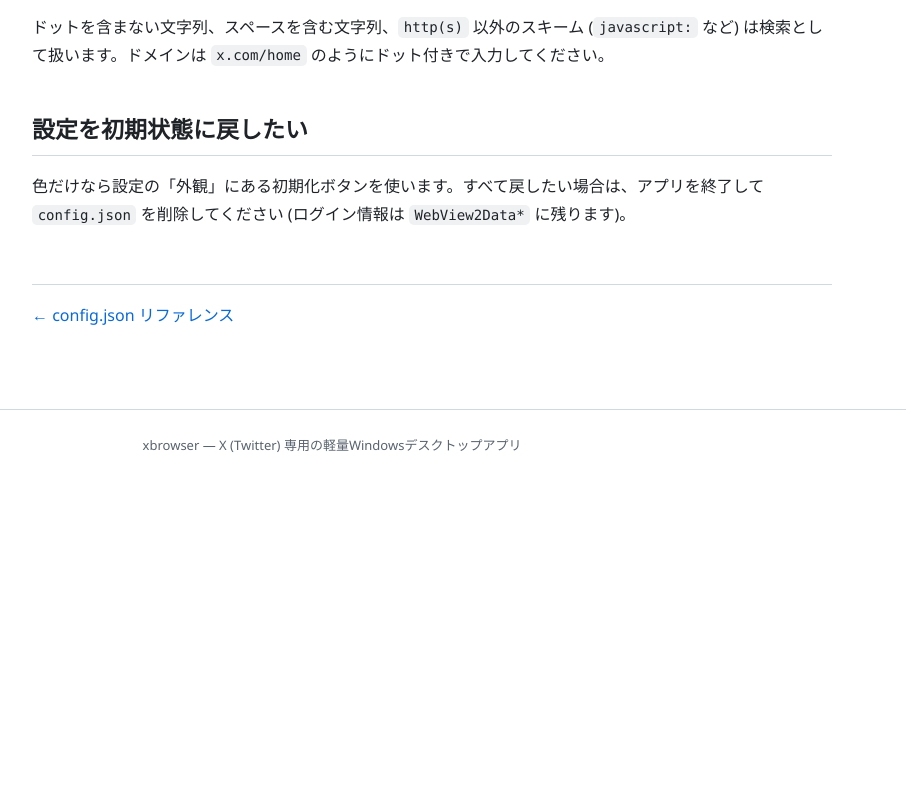
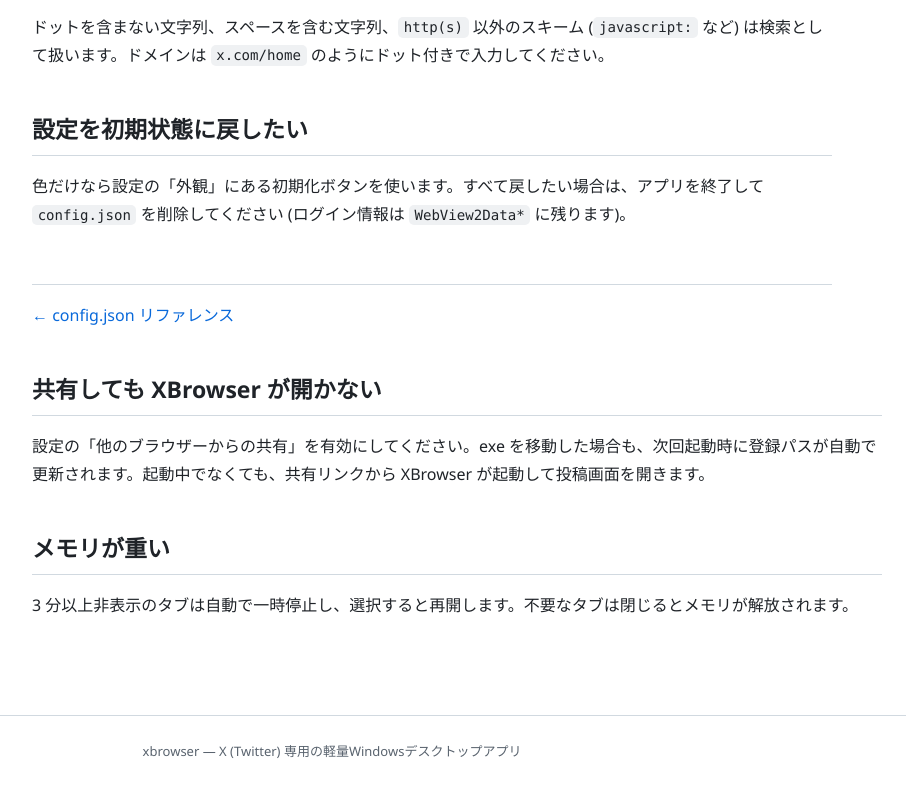
Before and after one commit to KansaiActivist/xbrowser, a browser extension: page docs/troubleshooting.html in a window 1280 px wide. Shown: the part 1152-1939 px from the top of the page, without its empty margins (308-1214 px from the left). Before the commit the page ends 1633 px from the top, so only its background shows below. Drawn offline with Linux system fonts and the light colour scheme.

Commit message:
htmlの更新（一時的）

```diff
--- a/docs/architecture.html
+++ b/docs/architecture.html
@@ -3,7 +3,6 @@
 <head>
 <meta charset="utf-8">
 <meta name="viewport" content="width=device-width,initial-scale=1">
-<link rel="icon" href="./src/favicon.ico" type="image/x-icon">
 <title>仕組み・構成 - xbrowser Wiki</title>
 <link rel="stylesheet" href="style.css">
 </head>
--- a/docs/build.html
+++ b/docs/build.html
@@ -3,7 +3,6 @@
 <head>
 <meta charset="utf-8">
 <meta name="viewport" content="width=device-width,initial-scale=1">
-<link rel="icon" href="./src/favicon.ico" type="image/x-icon">
 <title>ビルド方法 - xbrowser Wiki</title>
 <link rel="stylesheet" href="style.css">
 </head>
--- a/docs/config.html
+++ b/docs/config.html
@@ -3,7 +3,6 @@
 <head>
 <meta charset="utf-8">
 <meta name="viewport" content="width=device-width,initial-scale=1">
-<link rel="icon" href="./src/favicon.ico" type="image/x-icon">
 <title>config.json リファレンス - xbrowser Wiki</title>
 <link rel="stylesheet" href="style.css">
 </head>
--- a/docs/features.html
+++ b/docs/features.html
@@ -3,7 +3,6 @@
 <head>
 <meta charset="utf-8">
 <meta name="viewport" content="width=device-width,initial-scale=1">
-<link rel="icon" href="./src/favicon.ico" type="image/x-icon">
 <title>機能一覧 - xbrowser Wiki</title>
 <link rel="stylesheet" href="style.css">
 </head>
--- a/docs/index.html
+++ b/docs/index.html
@@ -3,7 +3,6 @@
 <head>
 <meta charset="utf-8">
 <meta name="viewport" content="width=device-width,initial-scale=1">
-<link rel="icon" href="./src/favicon.ico" type="image/x-icon">
 <title>xbrowser - xbrowser Wiki</title>
 <link rel="stylesheet" href="style.css">
 </head>
--- a/docs/profiles.html
+++ b/docs/profiles.html
@@ -3,7 +3,6 @@
 <head>
 <meta charset="utf-8">
 <meta name="viewport" content="width=device-width,initial-scale=1">
-<link rel="icon" href="./src/favicon.ico" type="image/x-icon">
 <title>プロファイル - xbrowser Wiki</title>
 <link rel="stylesheet" href="style.css">
 </head>
--- a/docs/settings.html
+++ b/docs/settings.html
@@ -3,7 +3,6 @@
 <head>
 <meta charset="utf-8">
 <meta name="viewport" content="width=device-width,initial-scale=1">
-<link rel="icon" href="./src/favicon.ico" type="image/x-icon">
 <title>設定画面 - xbrowser Wiki</title>
 <link rel="stylesheet" href="style.css">
 </head>
--- a/docs/troubleshooting.html
+++ b/docs/troubleshooting.html
@@ -3,7 +3,6 @@
 <head>
 <meta charset="utf-8">
 <meta name="viewport" content="width=device-width,initial-scale=1">
-<link rel="icon" href="./src/favicon.ico" type="image/x-icon">
 <title>トラブルシューティング - xbrowser Wiki</title>
 <link rel="stylesheet" href="style.css">
 </head>
@@ -32,7 +31,11 @@
 <h2>設定を初期状態に戻したい</h2>
 <p>色だけなら設定の「外観」にある初期化ボタンを使います。すべて戻したい場合は、アプリを終了して <code>config.json</code> を削除してください (ログイン情報は <code>WebView2Data*</code> に残ります)。</p>
 <div class="pager" id="pager"></div>
-</article></main>
+</article><h2>共有しても XBrowser が開かない</h2>
+<p>設定の「他のブラウザーからの共有」を有効にしてください。exe を移動した場合も、次回起動時に登録パスが自動で更新されます。起動中でなくても、共有リンクから XBrowser が起動して投稿画面を開きます。</p>
+<h2>メモリが重い</h2>
+<p>3 分以上非表示のタブは自動で一時停止し、選択すると再開します。不要なタブは閉じるとメモリが解放されます。</p>
+</main>
 </div>
 <footer>xbrowser — X (Twitter) 専用の軽量Windowsデスクトップアプリ</footer>
 <script src="nav.js"></script>
--- a/docs/usage.html
+++ b/docs/usage.html
@@ -3,7 +3,6 @@
 <head>
 <meta charset="utf-8">
 <meta name="viewport" content="width=device-width,initial-scale=1">
-<link rel="icon" href="./src/favicon.ico" type="image/x-icon">
 <title>基本操作とショートカット - xbrowser Wiki</title>
 <link rel="stylesheet" href="style.css">
 </head>
```
